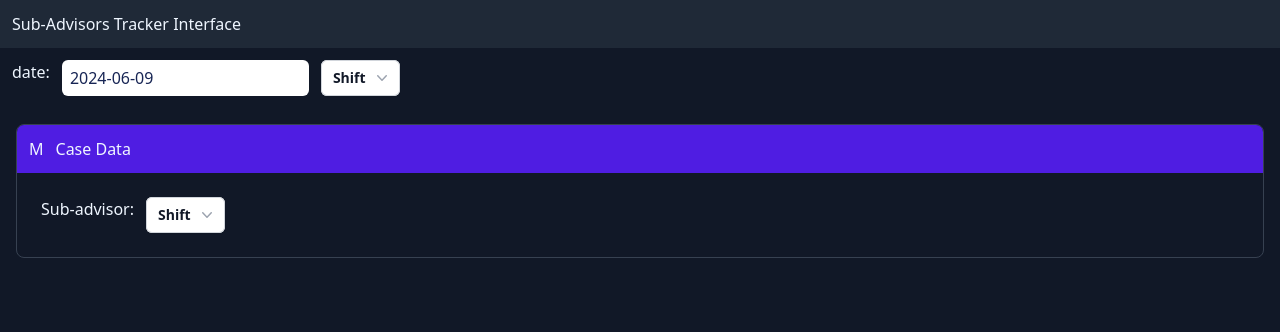
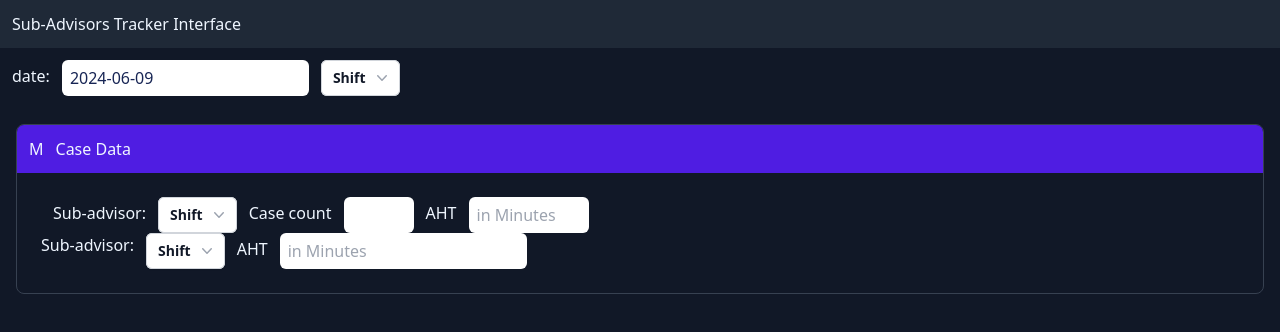
Before and after one commit to Houssam-Chakir/SAT, a website built with Parcel: page index.html in a window 1280 px wide. Built offline with nearby package versions, Linux system fonts and the light colour scheme.

Commit message:
sub advisors progress

```diff
--- a/app.js
+++ b/app.js
@@ -1,6 +1,7 @@
 import Dropdown, { dropDownBtn, dropDownItems } from "./src/dropdown.js";
 import { fp } from "./src/datePicker.js";
 import caseSection from "./src/caseSection.js";
+import subAdvisors, { saDropDownBtn } from "./src/subAdvisors.js";
 
 //Event Listeners
 dropDownBtn.addEventListener("click", () => Dropdown.showMenu());
@@ -10,6 +11,8 @@ dropDownItems.forEach((item) => {
     Dropdown.showMenu()
   });
 });
+saDropDownBtn.addEventListener('click', )
 
 // init flatPicker
 fp();
+subAdvisors.formGenerator()
--- a/index.html
+++ b/index.html
@@ -16,7 +16,7 @@
   <section>
     <div class="flex gap-3 p-3">
       <!-- DATE PICKER -->
-      <h3 class="">date:</h3>
+      <h3 class="pt-1">date:</h3>
       <input type="text" id="date-picker" class="text-blue-950 rounded-md px-2">
       <!-- SHIFT DROPDOWN BUTTON -->
       <div class="relative inline-block text-left">
@@ -63,16 +63,16 @@
       </div>
     </div>
     <!-- SUB ADVISORS  SECTION -->
-    <div class="Sub-advisors__stat p-2 m-4">
+    <div class="Sub-advisors p-2 m-4">
       <!-- SUB ADVISOR STAT -->
-      <div class="Sub-advisor flex gap-3">
-        <div>Sub-advisor:</div>
+      <div class="Sub-advisor flex gap-3 mx-3">
+        <div class="pt-1">Sub-advisor:</div>
         <div class="relative inline-block text-left">
           <!-- SUB ADVISORS DROPDOWN BUTTON -->
           <div class="drop-down__btn">
             <button type="button"
               class="inline-flex w-full justify-center gap-x-1.5 rounded-md bg-white px-3 py-2 text-sm font-semibold text-gray-900 shadow-sm ring-1 ring-inset ring-gray-300 hover:bg-gray-50"
-              id="menu-button" aria-expanded="true" aria-haspopup="true">
+              id="menu-button__SB" aria-expanded="true" aria-haspopup="true">
               Shift
               <svg class="-mr-1 h-5 w-5 text-gray-400" viewBox="0 0 20 20" fill="currentColor" aria-hidden="true">
                 <path fill-rule="evenodd"
@@ -94,8 +94,18 @@
           </div>
 
         </div>
+        <!-- CASE COUNT -->
+        <div class="flex gap-3">
+          <div class="pt-1">Case count</div>
+          <input id="caseCount" type="number" class="text-blue-950 rounded-md px-2 w-[70px]" placeholder="">
+        </div>
+        <!-- AHT -->
+        <div class="flex gap-3">
+          <div class="pt-1">AHT</div>
+          <input id="AHT" type="number" class="text-blue-950 rounded-md px-2 w-[120px]" placeholder="in Minutes">
+        </div>
+      </div>
 
-      </div>
   </section>
 </body>
 
--- /dev/null
+++ b/src/subAdvisors.js
@@ -0,0 +1,58 @@
+const subAdvisorsSection = document.querySelector('.Sub-advisors')
+export const saDropDownBtn = subAdvisorsSection.querySelector('.drop-down__btn')
+
+class SubAdvisors {
+  subAdvisors = ['Brahim', 'Ahmed', 'Ayman', 'Halima', 'Benhida']
+
+  formGenerator() {
+    const markup = `
+      <!-- SUB ADVISOR STAT -->
+      <div class="Sub-advisor flex gap-3">
+        <div>Sub-advisor:</div>
+        <div class="relative inline-block text-left">
+          <!-- SUB ADVISORS DROPDOWN BUTTON -->
+          <div class="drop-down__btn">
+            <button type="button"
+              class="inline-flex w-full justify-center gap-x-1.5 rounded-md bg-white px-3 py-2 text-sm font-semibold text-gray-900 shadow-sm ring-1 ring-inset ring-gray-300 hover:bg-gray-50"
+              id="menu-button__SB" aria-expanded="true" aria-haspopup="true">
+              Shift
+              <svg class="-mr-1 h-5 w-5 text-gray-400" viewBox="0 0 20 20" fill="currentColor" aria-hidden="true">
+                <path fill-rule="evenodd"
+                  d="M5.23 7.21a.75.75 0 011.06.02L10 11.168l3.71-3.938a.75.75 0 111.08 1.04l-4.25 4.5a.75.75 0 01-1.08 0l-4.25-4.5a.75.75 0 01.02-1.06z"
+                  clip-rule="evenodd" />
+              </svg>
+            </button>
+
+          </div>
+          <!-- SUB ADVISORS LIST -->
+          <div
+            class="hidden drop-down absolute left-0 z-10 mt-2 w-56 origin-top-right rounded-md bg-white shadow-lg ring-1 ring-black ring-opacity-5 focus:outline-none transition ease-in-out delay-150"
+            role="menu" aria-orientation="vertical" aria-labelledby="menu-button" tabindex="-1" placeholder="Shift">
+            <div class="py-1" role="none">
+              <!-- Active: "bg-gray-100 text-gray-900", Not Active: "text-gray-700" -->
+              ${this.subAdvisorslistGenerator()}
+            </div>
+          </div>
+
+        </div>
+        <!-- AHT -->
+        <div class="pt-1">AHT</div>
+        <input type="number" class="text-blue-950 rounded-md px-2" placeholder="in Minutes">
+
+      </div>
+    `
+    subAdvisorsSection.insertAdjacentHTML('beforeend', markup)
+  }
+
+  subAdvisorslistGenerator() {
+    return this.subAdvisors.map(sb => {
+      console.log('sb: ', sb);
+
+      return `
+      <a href="#" id="${sb}" class="drop-down__item text-gray-700 block px-4 py-2 text-sm" role="menuitem" tabindex="-1"
+      id="BN">${sb}</a>`
+    })
+  }
+}
+
+export default new SubAdvisors()
```
Also changed, not shown: src/output.css.
